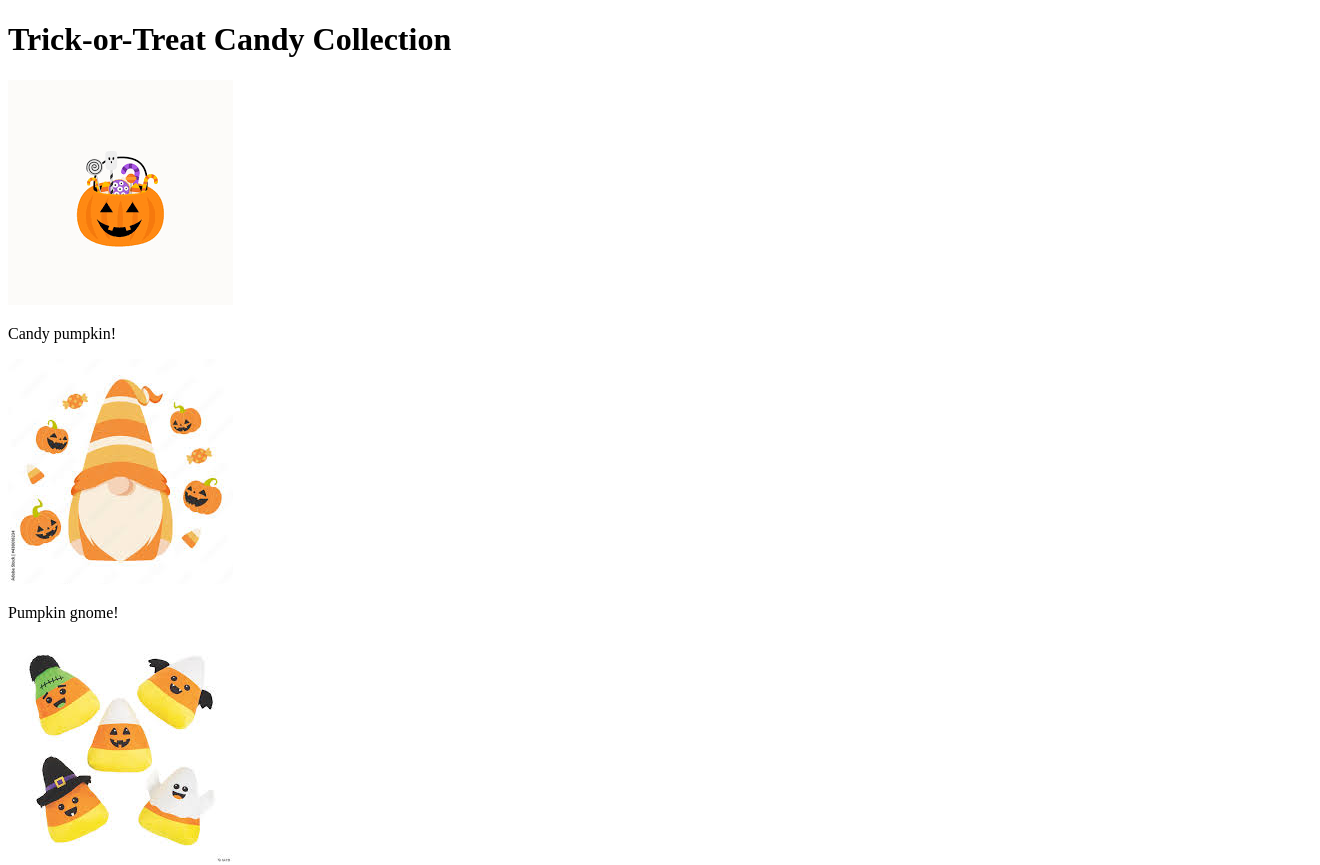
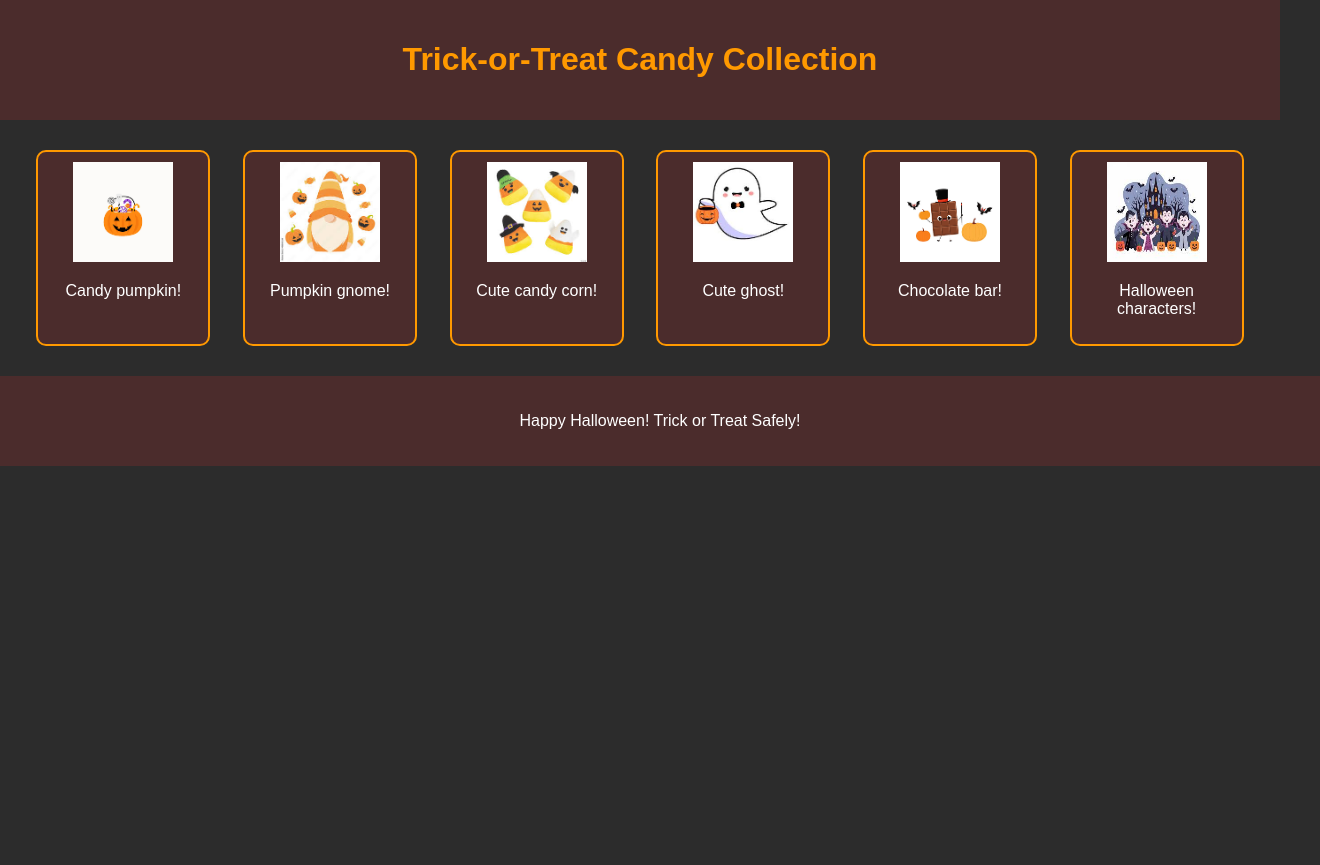
Before and after one commit to GU-Web-Dev-2024/homework-4-laurenchin8, a plain HTML site: page index.html in a window 1280 px wide. Shown: the top 865 px of the page, 1320 px wide, since content can reach past the window. After the commit the page ends 800 px from the top, so only its background shows below. Drawn offline with Linux system fonts and the light colour scheme.

Commit message:
fixing some styling

```diff
--- a/index.html
+++ b/index.html
@@ -4,7 +4,7 @@
     <meta charset="UTF-8">
     <meta name="viewport" content="width=device-width, initial-scale=1.0">
     <title>Trick-or-Treat Candy Collection</title>
-    <link rel="stylesheet" href="styles.css">
+    <link rel="stylesheet" href="style.css">
 </head>
 <body>
     <header>
--- a/style.css
+++ b/style.css
@@ -1,19 +1,19 @@
 body {
     font-family: 'Arial', sans-serif;
-    margin: 0;
-    padding: 0;
-    background-color: #2c2c2c; /* Dark background */
-    color: #fff; /* White text */
+    margin: 0px;
+    padding: 0px;
+    background-color: #2c2c2c;
+    color: #ffffff;
 }
 
 header {
     text-align: center;
     padding: 20px;
-    background-color: #4b2c2c; /* Darker background for header */
+    background-color: #4b2c2c;
 }
 
 h1 {
-    color: #ff9900; /* Bright orange */
+    color: #ff9900; /* bright orange text*/
 }
 
 main {
@@ -24,33 +24,34 @@ main {
     display: flex;
     flex-wrap: wrap;
     justify-content: space-around;
+    margin: auto auto;
 }
 
 .candy {
-    background-color: #4b2c2c; /* Dark candy box background */
-    border: 2px solid #ff9900; /* Orange border */
+    background-color: #4b2c2c;
+    border: 2px solid #ff9900;
     border-radius: 10px;
     padding: 10px;
     margin: 10px;
     text-align: center;
-    width: 150px; /* Fixed width for candies */
-    transition: background-color 0.3s, transform 0.3s; /* Transition effects */
+    width: 150px;
+    transition: background-color 0.3s, transform 0.3s; /* transition effects */
 }
 
 .candy img {
-    width: 100px; /* Fixed size for images */
+    width: 100px;
     height: 100px;
 }
 
 .candy:hover {
-    background-color: #ff9900; /* Change to bright orange on hover */
-    transform: translateY(-5px); /* Bounce effect */
+    background-color: #ff9900; /* change to bright orange on hover */
+    transform: translateY(-5px); /* bounce effect */
 }
 
 footer {
     text-align: center;
     padding: 20px;
-    background-color: #4b2c2c; /* Darker footer background */
+    background-color: #4b2c2c;
     position: relative;
     bottom: 0;
     width: 100%;
```
